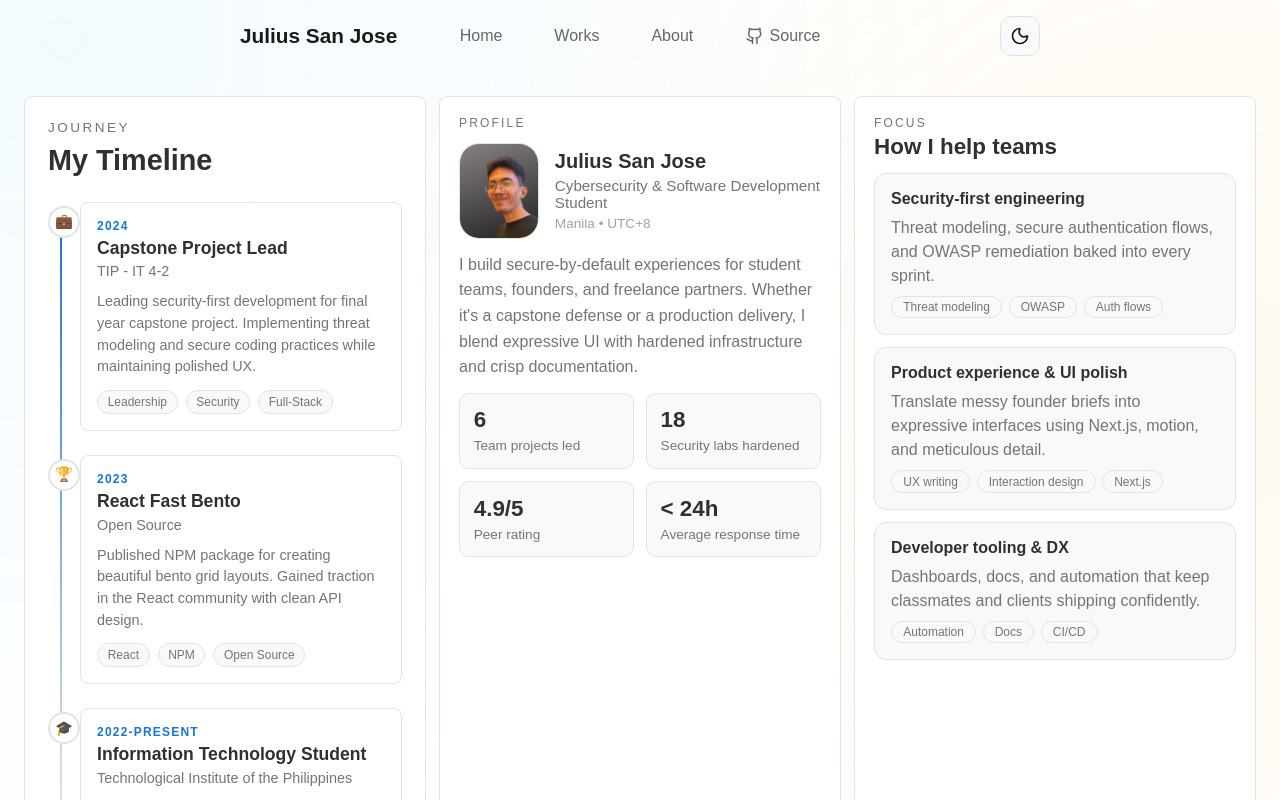
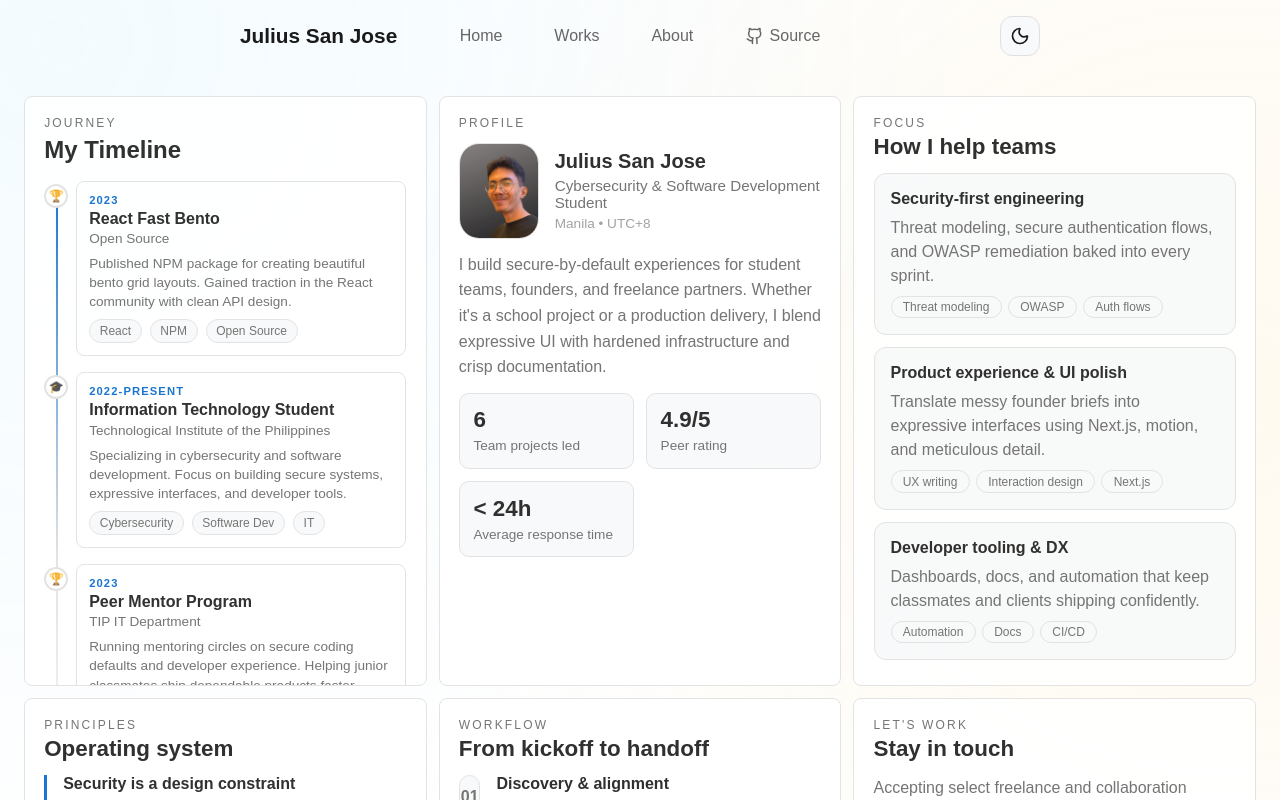
Before and after one commit to Joulessies/juliussanjose-portfolio, a Next.js app: page /about in a window 1280 px wide. Built offline with nearby package versions, Linux system fonts and the light colour scheme; a web font is replaced by a local one.

Commit message:
trust me fixed

```diff
--- a/src/app/about/page.jsx
+++ b/src/app/about/page.jsx
@@ -6,7 +6,6 @@ import '../styles/about.scss';
 
 const stats = [
   { label: 'Team projects led', value: '6' },
-  { label: 'Security labs hardened', value: '18' },
   { label: 'Peer rating', value: '4.9/5' },
   { label: 'Average response time', value: '< 24h' },
 ];
@@ -118,7 +117,7 @@ export default function AboutPage() {
             </div>
             <p className="about-profile__bio">
               I build secure-by-default experiences for student teams, founders,
-              and freelance partners. Whether it&apos;s a capstone defense or a
+              and freelance partners. Whether it&apos;s a school project or a
               production delivery, I blend expressive UI with hardened
               infrastructure and crisp documentation.
             </p>
--- a/src/app/components/timeline.jsx
+++ b/src/app/components/timeline.jsx
@@ -4,16 +4,6 @@ import { motion } from 'motion/react';
 import '../styles/timeline.scss';
 
 const timelineData = [
-  {
-    id: 1,
-    year: '2024',
-    title: 'Capstone Project Lead',
-    organization: 'TIP - IT 4-2',
-    description:
-      'Leading security-first development for final year capstone project. Implementing threat modeling and secure coding practices while maintaining polished UX.',
-    type: 'project',
-    tags: ['Leadership', 'Security', 'Full-Stack'],
-  },
   {
     id: 2,
     year: '2023',
--- a/src/app/styles/about.scss
+++ b/src/app/styles/about.scss
@@ -15,9 +15,9 @@
 
 .about-grid {
   display: grid;
-  grid-template-columns: repeat(3, minmax(0, 1fr));
-  grid-auto-rows: minmax(440px, auto);
-  gap: clamp(0.6rem, 1vw, 1rem);
+  grid-template-columns: repeat(3, 1fr);
+  grid-auto-rows: minmax(360px, auto);
+  gap: 12px;
   width: 100%;
   min-height: 0;
 
@@ -39,15 +39,19 @@
     &--timeline {
       padding: 0;
       overflow: hidden;
-      align-self: stretch;
       display: flex;
       flex-direction: column;
+      height: 590px !important;
+      max-height: 590px !important;
+      min-height: 590px !important;
 
       .timeline-container {
         flex: 1;
-        height: auto;
+        min-height: 0;
         overflow-y: auto;
+        overflow-x: hidden;
         scrollbar-width: none;
+        -ms-overflow-style: none;
 
         &::-webkit-scrollbar {
           display: none;
--- a/src/app/styles/timeline.scss
+++ b/src/app/styles/timeline.scss
@@ -1,12 +1,12 @@
 .timeline-container {
   display: flex;
   flex-direction: column;
-  gap: 1.5rem;
+  gap: 1rem;
   height: 100%;
   max-height: 100%;
   overflow-y: auto;
   overflow-x: hidden;
-  padding: clamp(1rem, 1.8vw, 2rem);
+  padding: clamp(0.75rem, 1.5vw, 1.5rem);
 
   &::-webkit-scrollbar {
     width: 6px;
@@ -28,16 +28,16 @@
 
 .timeline-header {
   .timeline-eyebrow {
-    font-size: 0.85rem;
+    font-size: 0.75rem;
     letter-spacing: 0.18em;
     text-transform: uppercase;
     color: var(--text-secondary);
-    margin: 0 0 0.5rem 0;
+    margin: 0 0 0.35rem 0;
   }
 
   h2 {
     margin: 0;
-    font-size: 1.8rem;
+    font-size: 1.5rem;
     color: var(--text-primary);
     line-height: 1.2;
   }
@@ -47,7 +47,7 @@
   position: relative;
   display: flex;
   flex-direction: column;
-  gap: 1.5rem;
+  gap: 1rem;
   padding-left: 2rem;
 }
 
@@ -91,9 +91,9 @@
 .timeline-marker {
   position: absolute;
   left: -2rem;
-  top: 0.25rem;
-  width: 2rem;
-  height: 2rem;
+  top: 0.2rem;
+  width: 1.5rem;
+  height: 1.5rem;
   border-radius: 50%;
   background: var(--card-bg);
   border: 2px solid var(--border);
@@ -104,46 +104,46 @@
 }
 
 .timeline-icon {
-  font-size: 0.9rem;
+  font-size: 0.75rem;
 }
 
 .timeline-content {
   flex: 1;
-  padding: 1rem;
+  padding: 0.75rem;
   border-radius: 8px;
   border: 1px solid var(--border);
   background: transparent;
 }
 
 .timeline-year {
-  font-size: 0.75rem;
+  font-size: 0.7rem;
   font-weight: 600;
   color: var(--accent);
   text-transform: uppercase;
   letter-spacing: 0.1em;
-  margin-bottom: 0.25rem;
+  margin-bottom: 0.2rem;
 }
 
 .timeline-title {
-  font-size: 1.1rem;
+  font-size: 1rem;
   font-weight: 600;
   color: var(--text-primary);
-  margin: 0 0 0.25rem 0;
-  line-height: 1.3;
+  margin: 0 0 0.2rem 0;
+  line-height: 1.2;
 }
 
 .timeline-organization {
-  font-size: 0.9rem;
+  font-size: 0.85rem;
   color: var(--text-secondary);
-  margin: 0 0 0.75rem 0;
+  margin: 0 0 0.5rem 0;
   font-weight: 500;
 }
 
 .timeline-description {
-  font-size: 0.9rem;
+  font-size: 0.85rem;
   color: var(--text-secondary);
-  margin: 0 0 0.75rem 0;
-  line-height: 1.5;
+  margin: 0 0 0.5rem 0;
+  line-height: 1.4;
 }
 
 .timeline-tags {
```
Also changed, not shown: src/app/home/home-content.jsx (+7 -12 lines).
